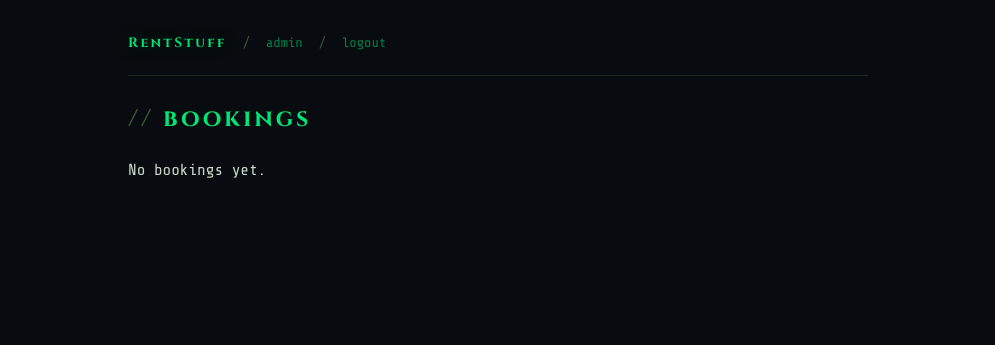
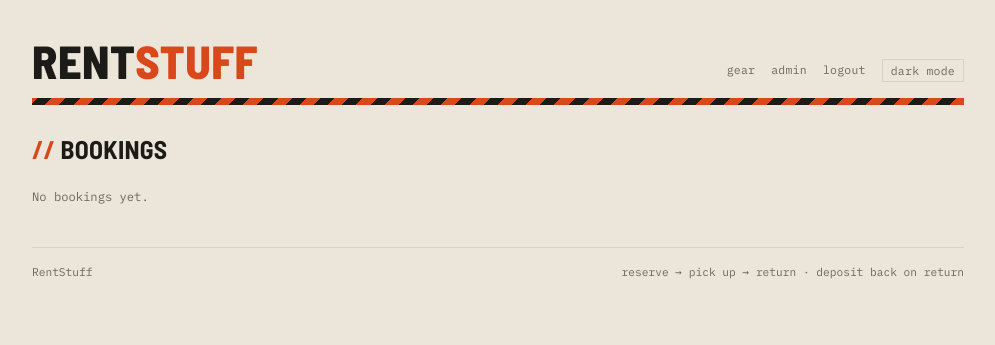
Before and after one commit to REASON-labs/rentstuff, a Flask app: page /admin/bookings in a window 1280 px wide. Shown: the top 345 px of the page, without its empty margins (142-1137 px from the left). Run offline with Flask 3, Linux system fonts and the light colour scheme; the visitor is signed in with stand-in values (Sample User, id 1); data that the repository does not hold is empty.

```diff
--- a/app/routes/public.py
+++ b/app/routes/public.py
@@ -1,5 +1,5 @@
 import re
-from datetime import datetime
+from datetime import date, datetime
 
 from flask import (Blueprint, abort, flash, redirect, render_template,
                    request, url_for)
@@ -17,7 +17,9 @@ def _parse_date(value):
 @bp.route("/")
 def index():
     items = models.list_items(active_only=True)
-    return render_template("index.html", items=items)
+    today = date.today()
+    statuses = {i["id"]: models.current_status(i["id"], today) for i in items}
+    return render_template("index.html", items=items, statuses=statuses)
 
 
 @bp.route("/item/<slug>", methods=("GET", "POST"))
--- /dev/null
+++ b/app/static/css/rentstuff.css
@@ -0,0 +1,177 @@
+/* ============================================================================
+   rentstuff.css — the "rental yard" design system
+   ----------------------------------------------------------------------------
+   Warm industrial catalog: concrete paper, ink line-work, safety-orange accent.
+   Brand-neutral and self-contained.
+
+   Theming: light by default, dark via prefers-color-scheme, and an explicit
+   [data-theme="light"|"dark"] on <html> overrides the system preference. The
+   accent orange (--rust) is identical in both modes; only surfaces and text flip.
+
+   Faces (base.html loads them):
+     Barlow Semi Condensed (600/700/800) · Barlow (400/500) · IBM Plex Mono
+   ============================================================================ */
+
+:root {
+  /* accent — fixed in both modes */
+  --rust:        #d8481a;   /* the orange: buttons, rails, hazard, wordmark    */
+  --rust-strong: #b03a12;   /* solid orange that carries white text (pills)     */
+  --on-rust:     #ffffff;
+
+  /* surfaces + text — light */
+  --paper:     #ece6da;
+  --card:      #faf7f0;
+  --ink:       #1c1b18;
+  --ink-2:     #6e675b;
+  --line:      #d8d1c2;
+  --grid:      #f3efe6;
+  --flash-bg:  #f6ddcf;
+  --rust-ink:  #b03a12;     /* orange text/accents, tuned for the surface       */
+  --rust-hover:#b03a12;     /* button hover (darken on light)                   */
+
+  --disp: "Barlow Semi Condensed", system-ui, sans-serif;
+  --body: "Barlow", system-ui, sans-serif;
+  --mono: "IBM Plex Mono", ui-monospace, monospace;
+  --radius: 0;
+}
+
+/* dark surfaces — darker concrete, lighter text, same orange */
+:root[data-theme="dark"] {
+  --paper:     #1b1916;
+  --card:      #24211b;
+  --ink:       #e7e1d4;
+  --ink-2:     #a59c8b;
+  --line:      #3a352d;
+  --grid:      #201d17;
+  --flash-bg:  #33251d;
+  --rust-ink:  #ec6a3e;
+  --rust-hover:#ef7043;     /* button hover (lighten on dark)                   */
+}
+@media (prefers-color-scheme: dark) {
+  :root:not([data-theme="light"]) {
+    --paper:     #1b1916;
+    --card:      #24211b;
+    --ink:       #e7e1d4;
+    --ink-2:     #a59c8b;
+    --line:      #3a352d;
+    --grid:      #201d17;
+    --flash-bg:  #33251d;
+    --rust-ink:  #ec6a3e;
+    --rust-hover:#ef7043;
+  }
+}
+
+*, *::before, *::after { box-sizing: border-box; }
+
+body {
+  margin: 0;
+  background: var(--paper);
+  color: var(--ink);
+  font-family: var(--body);
+  line-height: 1.55;
+  -webkit-font-smoothing: antialiased;
+}
+img, svg { max-width: 100%; display: block; }
+a { color: inherit; text-decoration: none; }
+
+:focus-visible { outline: 2px solid var(--rust); outline-offset: 2px; }
+::selection { background: var(--rust); color: var(--on-rust); }
+
+/* ---- layout ------------------------------------------------------------ */
+.page { max-width: 980px; margin: 0 auto; padding: 2.5rem 1.5rem 4rem; }
+
+/* ---- masthead ---------------------------------------------------------- */
+.mast { display: flex; align-items: flex-end; justify-content: space-between; gap: 1rem; flex-wrap: wrap; }
+.brand { font-family: var(--disp); font-weight: 800; font-size: 2.9rem; line-height: .9; letter-spacing: .01em; text-transform: uppercase; }
+.brand .st { color: var(--rust); }
+.meta-nav { font-family: var(--mono); font-size: .72rem; color: var(--ink-2); letter-spacing: .02em; display: flex; gap: 1rem; align-items: center; }
+.meta-nav a:hover { color: var(--rust); }
+.theme-toggle { font-family: var(--mono); font-size: .72rem; text-transform: lowercase; letter-spacing: .02em; color: var(--ink-2); background: transparent; border: 1px solid var(--line); padding: .18rem .5rem; cursor: pointer; }
+.theme-toggle:hover { color: var(--rust); border-color: var(--rust); }
+.hazard { height: 7px; margin: 1rem 0 1.5rem; background: repeating-linear-gradient(-45deg, var(--rust) 0 10px, var(--ink) 10px 20px); }
+
+/* ---- typography -------------------------------------------------------- */
+.tagline { font-family: var(--disp); font-weight: 700; font-size: 1.7rem; line-height: 1; color: var(--rust); text-transform: uppercase; letter-spacing: .01em; margin: 0 0 .45rem; }
+.sub { font-size: .95rem; color: var(--ink-2); max-width: 54ch; margin: 0 0 1.75rem; }
+.title { font-family: var(--disp); font-weight: 700; font-size: 1.6rem; text-transform: uppercase; letter-spacing: .01em; margin: 0 0 1.25rem; }
+.title .st { color: var(--rust); }
+.back { font-family: var(--mono); font-size: .74rem; color: var(--ink-2); margin: 0 0 1.25rem; }
+.back a:hover { color: var(--rust); }
+
+/* ---- catalog grid ------------------------------------------------------ */
+.grid { display: grid; grid-template-columns: repeat(auto-fit, minmax(290px, 1fr)); gap: 1.1rem; }
+.item { background: var(--card); border: 1px solid var(--line); border-top: 3px solid var(--rust); display: flex; flex-direction: column; }
+
+.thumb {
+  position: relative; aspect-ratio: 4 / 3; border-bottom: 1px solid var(--line);
+  background-color: var(--grid);
+  background-image: linear-gradient(var(--line) .5px, transparent .5px),
+                    linear-gradient(90deg, var(--line) .5px, transparent .5px);
+  background-size: 18px 18px; background-position: center; overflow: hidden;
+}
+.thumb svg { position: absolute; inset: 0; width: 100%; height: 100%; padding: 14% 12%; }
+.thumb .photo { position: absolute; inset: 0; width: 100%; height: 100%; object-fit: cover; padding: 0; }
+.thumb--lg { aspect-ratio: 4 / 3; }
+
+.pill { position: absolute; top: .6rem; left: .6rem; font-family: var(--mono); font-size: .62rem; font-weight: 500; text-transform: uppercase; letter-spacing: .07em; padding: .28rem .5rem; }
+.pill.avail { background: var(--rust-strong); color: var(--on-rust); }
+.pill.out   { background: var(--line); color: var(--ink-2); }
+.aid { position: absolute; top: .6rem; right: .6rem; font-family: var(--mono); font-size: .62rem; color: var(--rust-ink); letter-spacing: .05em; }
+
+.body { padding: .95rem 1rem 1.05rem; display: flex; flex-direction: column; flex: 1; }
+.name { font-family: var(--disp); font-weight: 700; font-size: 1.4rem; line-height: 1; margin: 0 0 .7rem; }
+.name--lg { font-size: 2rem; margin-bottom: .8rem; }
+.spec { font-family: var(--mono); font-size: .74rem; color: var(--ink); border-top: 1px dashed var(--line); padding-top: .7rem; margin-bottom: .9rem; display: flex; flex-wrap: wrap; gap: .15rem .6rem; }
+.spec .rate { color: var(--rust-ink); font-weight: 500; }
+.spec .k { color: var(--ink-2); }
+
+.actions { display: flex; gap: .6rem; margin-top: auto; flex-wrap: wrap; }
+
+/* ---- buttons (work on <a> and <button>) -------------------------------- */
+.btn { display: inline-block; font-family: var(--disp); font-weight: 600; font-size: .9rem; text-transform: uppercase; letter-spacing: .03em; padding: .55rem 1rem; cursor: pointer; border: 1px solid var(--rust); background: var(--rust); color: var(--on-rust); }
+.btn:hover { background: var(--rust-hover); border-color: var(--rust-hover); }
+.btn.ghost { background: transparent; color: var(--ink); border-color: var(--line); }
+.btn.ghost:hover { border-color: var(--ink); color: var(--ink); }
+.btn.dis { background: transparent; color: var(--ink-2); border-color: var(--line); cursor: default; }
+
+/* ---- detail view ------------------------------------------------------- */
+.detail { display: grid; grid-template-columns: minmax(0, 340px) 1fr; gap: 1.75rem; align-items: start; }
+.detail .thumb { border: 1px solid var(--line); border-top: 3px solid var(--rust); }
+@media (max-width: 640px) { .detail { grid-template-columns: 1fr; } }
+
+/* ---- forms ------------------------------------------------------------- */
+.reserve { margin-top: 1.25rem; }
+.field { margin-bottom: .75rem; }
+.two { display: grid; grid-template-columns: 1fr 1fr; gap: .75rem; }
+label { display: block; font-family: var(--mono); font-size: .72rem; color: var(--ink-2); text-transform: uppercase; letter-spacing: .04em; margin: 0 0 .3rem; }
+input, textarea, select {
+  width: 100%; background: var(--card); color: var(--ink); border: 1px solid var(--line);
+  border-radius: var(--radius); padding: .55rem .6rem; font-family: var(--body); font-size: .92rem;
+  transition: border-color 140ms ease;
+}
+input:focus, textarea:focus, select:focus { outline: none; border-color: var(--rust); }
+::placeholder { color: var(--ink-2); opacity: .7; }
+
+/* ---- admin panels / tables -------------------------------------------- */
+.panel { background: var(--card); border: 1px solid var(--line); border-top: 3px solid var(--rust); padding: 1.1rem 1.15rem; margin-bottom: 1rem; }
+.panel h2 { font-family: var(--disp); font-weight: 700; font-size: 1.05rem; text-transform: uppercase; letter-spacing: .03em; color: var(--rust-ink); margin: 0 0 .75rem; }
+.meta { font-family: var(--mono); font-size: .76rem; color: var(--ink-2); }
+table { width: 100%; border-collapse: collapse; font-family: var(--mono); font-size: .78rem; }
+th, td { text-align: left; padding: .5rem .55rem; border-bottom: 1px solid var(--line); }
+th { color: var(--ink-2); font-weight: 400; text-transform: uppercase; letter-spacing: .03em; }
+.owed { color: var(--rust-ink); font-weight: 500; }
+.inline-form { display: inline; }
+
+/* ---- flash ------------------------------------------------------------- */
+.flash { border: 1px solid var(--rust); border-left-width: 3px; color: var(--rust-ink); background: var(--flash-bg); padding: .6rem .9rem; font-size: .88rem; margin-bottom: 1rem; }
+.flash--error { border-color: var(--rust-strong); }
+
+/* ---- footer ------------------------------------------------------------ */
+.foot { margin-top: 2.5rem; padding-top: 1rem; border-top: 1px solid var(--line); font-family: var(--mono); font-size: .7rem; color: var(--ink-2); display: flex; justify-content: space-between; flex-wrap: wrap; gap: .5rem; }
+
+/* ---- shared svg diagram strokes (used by the item partials) ------------ */
+svg .ln  { fill: none; stroke: var(--ink);   stroke-width: 3;   stroke-linecap: round; stroke-linejoin: round; }
+svg .ln2 { fill: none; stroke: var(--ink-2); stroke-width: 2.2; stroke-linecap: round; stroke-linejoin: round; }
+svg .fl  { fill: var(--ink); opacity: .05; }
+svg .ac  { fill: none; stroke: var(--rust);  stroke-width: 3;   stroke-linecap: round; stroke-linejoin: round; }
+svg .acf { fill: var(--rust); }
--- a/app/static/css/style.css
+++ /dev/null
@@ -1,86 +0,0 @@
-/* RentStuff — carries the jaybb.com terminal tokens so the self-hosted app
-   wears the same skin as the main site. */
-:root {
-  --surface-bg: #080b0f;
-  --surface-card: #0d1117;
-  --surface-card-hover: #0f1a0f;
-  --surface-border: #1a2a1a;
-  --text-primary: #c8d8c8;
-  --text-dim: #3d5a3d;
-  --text-signal: #ff3c6e;
-  --accent-primary: #00e676;
-  --accent-primary-dim: #00804a;
-  --font-mono: "Share Tech Mono", ui-monospace, monospace;
-  --font-display: "Cinzel", serif;
-  --glow-green: 0 0 18px rgba(0, 230, 118, 0.25);
-}
-
-* { box-sizing: border-box; }
-
-body {
-  margin: 0;
-  background: var(--surface-bg);
-  color: var(--text-primary);
-  font-family: var(--font-mono);
-  line-height: 1.6;
-}
-
-.wrap { max-width: 780px; margin: 0 auto; padding: 2rem 1.25rem 4rem; }
-
-a { color: var(--accent-primary-dim); text-decoration: none; }
-a:hover { color: var(--accent-primary); }
-
-.brand {
-  font-family: var(--font-display);
-  font-weight: 700;
-  letter-spacing: 0.18em;
-  color: var(--accent-primary);
-  text-shadow: var(--glow-green);
-}
-
-nav.top {
-  display: flex; gap: 1rem; flex-wrap: wrap;
-  padding-bottom: 1.25rem; margin-bottom: 1.5rem;
-  border-bottom: 1px solid var(--surface-border);
-  font-size: 0.85rem;
-}
-nav.top .sep { color: var(--text-dim); }
-
-.boot { color: var(--text-dim); font-size: 0.75rem; letter-spacing: 0.06em; margin-bottom: 1.25rem; }
-.title { font-family: var(--font-display); font-weight: 700; font-size: 1.5rem; letter-spacing: 0.12em; margin: 0 0 1.25rem; }
-.title .dim { color: var(--text-dim); }
-.title .grn { color: var(--accent-primary); }
-
-.card {
-  background: var(--surface-card);
-  border: 1px solid var(--surface-border);
-  border-left: 2px solid var(--accent-primary-dim);
-  padding: 1.25rem; margin-bottom: 0.75rem;
-}
-.card h3 { font-family: var(--font-display); color: var(--accent-primary); margin: 0 0 0.4rem; letter-spacing: 0.05em; }
-.card .meta { color: var(--text-dim); font-size: 0.8rem; }
-.tag { color: var(--text-signal); font-weight: bold; font-size: 0.78rem; letter-spacing: 0.06em; }
-
-label { display: block; color: var(--text-dim); font-size: 0.8rem; margin: 0.75rem 0 0.25rem; }
-input, textarea, select {
-  width: 100%; background: var(--surface-bg); color: var(--text-primary);
-  border: 1px solid var(--surface-border); padding: 0.5rem 0.6rem;
-  font-family: var(--font-mono); font-size: 0.9rem;
-}
-
-button, .btn {
-  display: inline-block; cursor: pointer; font-family: var(--font-mono);
-  background: transparent; color: var(--accent-primary);
-  border: 1px solid var(--accent-primary-dim); padding: 0.5rem 0.9rem;
-  font-size: 0.85rem; margin-top: 0.75rem;
-}
-button:hover, .btn:hover { background: var(--surface-card-hover); border-color: var(--accent-primary); }
-.btn-ghost { color: var(--text-dim); border-color: var(--surface-border); }
-
-.flash { border: 1px solid var(--accent-primary-dim); color: var(--accent-primary); padding: 0.6rem 0.9rem; margin-bottom: 1rem; font-size: 0.85rem; }
-
-table { width: 100%; border-collapse: collapse; font-size: 0.85rem; }
-th, td { text-align: left; padding: 0.5rem 0.6rem; border-bottom: 1px solid var(--surface-border); }
-th { color: var(--text-dim); font-weight: normal; }
-.owed { color: var(--text-signal); font-weight: bold; }
-.inline-form { display: inline; }
--- a/app/templates/admin/bookings.html
+++ b/app/templates/admin/bookings.html
@@ -1,42 +1,40 @@
 {% extends "base.html" %}
-{% block title %}bookings — RentStuff{% endblock %}
+{% block title %}bookings &mdash; RentStuff{% endblock %}
 {% block body %}
-  <h1 class="title"><span class="dim">//</span> <span class="grn">bookings</span></h1>
+  <h1 class="title"><span class="st">//</span> bookings</h1>
   {% for b in bookings %}
-    <div class="card">
-      <h3>{{ b['item_name'] }} — {{ b['renter_name'] }}</h3>
-      <div class="meta">
-        {{ b['start_date'] }} → {{ b['end_date'] }} ·
-        <strong>{{ b['status'] }}</strong> ·
-        quote {{ '%.2f'|format(b['quoted_amount']) }} ·
-        {% if b['is_paid'] %}<span class="grn">paid ({{ b['payment_method'] }}{% if b['payment_ref'] %} #{{ b['payment_ref'] }}{% endif %})</span>
+    <div class="panel">
+      <h2>{{ b['item_name'] }} &mdash; {{ b['renter_name'] }}</h2>
+      <p class="meta">
+        {{ b['start_date'] }} &rarr; {{ b['end_date'] }} &middot; <strong>{{ b['status'] }}</strong>
+        &middot; quote {{ '%.2f'|format(b['quoted_amount']) }} &middot;
+        {% if b['is_paid'] %}<span style="color:var(--ink)">paid ({{ b['payment_method'] }}{% if b['payment_ref'] %} #{{ b['payment_ref'] }}{% endif %})</span>
         {% else %}<span class="owed">unpaid</span>{% endif %}
-      </div>
-      {% if b['renter_contact'] %}<div class="meta">contact: {{ b['renter_contact'] }}</div>{% endif %}
-      {% if b['notes'] %}<div class="meta">notes: {{ b['notes'] }}</div>{% endif %}
+      </p>
+      {% if b['renter_contact'] %}<p class="meta">contact: {{ b['renter_contact'] }}</p>{% endif %}
+      {% if b['notes'] %}<p class="meta">notes: {{ b['notes'] }}</p>{% endif %}
 
-      <div style="margin-top:0.75rem; display:flex; gap:0.5rem; flex-wrap:wrap">
+      <div class="actions" style="margin-top:.75rem">
         {% for s in ['confirmed','returned','cancelled'] %}
           <form class="inline-form" method="post" action="{{ url_for('admin.booking_status', booking_id=b['id']) }}">
             <input type="hidden" name="csrf_token" value="{{ csrf_token() }}">
             <input type="hidden" name="status" value="{{ s }}">
-            <button class="btn-ghost">mark {{ s }}</button>
+            <button class="btn ghost">mark {{ s }}</button>
           </form>
         {% endfor %}
       </div>
 
       {% if not b['is_paid'] %}
-        <form method="post" action="{{ url_for('admin.booking_paid', booking_id=b['id']) }}" style="margin-top:0.6rem">
+        <form method="post" action="{{ url_for('admin.booking_paid', booking_id=b['id']) }}" style="margin-top:.75rem">
           <input type="hidden" name="csrf_token" value="{{ csrf_token() }}">
-          <label>amount paid</label>
-          <input name="paid_amount" type="number" step="0.01" value="{{ '%.2f'|format(b['quoted_amount']) }}">
-          <label>method</label>
-          <select name="payment_method">
-            <option>cash</option><option>venmo</option><option value="zoho">zoho invoice</option><option>stripe</option>
-          </select>
-          <label>reference (Zoho invoice # / note)</label>
-          <input name="payment_ref">
-          <button type="submit">$ mark_paid</button>
+          <div class="two">
+            <div class="field"><label>amount paid</label><input name="paid_amount" type="number" step="0.01" value="{{ '%.2f'|format(b['quoted_amount']) }}"></div>
+            <div class="field"><label>method</label>
+              <select name="payment_method"><option>cash</option><option>venmo</option><option value="zoho">zoho invoice</option><option>stripe</option></select>
+            </div>
+          </div>
+          <div class="field"><label>reference (invoice # / note)</label><input name="payment_ref"></div>
+          <button class="btn" type="submit">Mark paid</button>
         </form>
       {% endif %}
     </div>
--- a/app/templates/base.html
+++ b/app/templates/base.html
@@ -3,28 +3,58 @@
 <head>
   <meta charset="utf-8">
   <meta name="viewport" content="width=device-width, initial-scale=1">
+  <script>(function(){try{var t=localStorage.getItem('rs-theme');if(t){document.documentElement.setAttribute('data-theme',t);}}catch(e){}})();</script>
   <title>{% block title %}RentStuff{% endblock %}</title>
   <link rel="preconnect" href="https://fonts.googleapis.com">
-  <link href="https://fonts.googleapis.com/css2?family=Cinzel:wght@400;700&family=Share+Tech+Mono&display=swap" rel="stylesheet">
-  <link rel="stylesheet" href="{{ url_for('static', filename='css/style.css') }}">
+  <link rel="preconnect" href="https://fonts.gstatic.com" crossorigin>
+  <link href="https://fonts.googleapis.com/css2?family=Barlow+Semi+Condensed:wght@500;600;700;800&family=Barlow:wght@400;500&family=IBM+Plex+Mono:wght@400;500&display=swap" rel="stylesheet">
+  <link rel="stylesheet" href="{{ url_for('static', filename='css/rentstuff.css') }}">
 </head>
 <body>
-  <div class="wrap">
-    <nav class="top">
-      <a href="{{ url_for('public.index') }}"><span class="brand">RentStuff</span></a>
-      <span class="sep">/</span>
-      <a href="{{ url_for('admin.dashboard') }}">admin</a>
-      {% if session.get('is_admin') %}
-        <span class="sep">/</span>
-        <a href="{{ url_for('auth.logout') }}">logout</a>
-      {% endif %}
-    </nav>
+  <div class="page">
+    <header class="mast">
+      <a class="brand" href="{{ url_for('public.index') }}">Rent<span class="st">Stuff</span></a>
+      <nav class="meta-nav">
+        <a href="{{ url_for('public.index') }}">gear</a>
+        <a href="{{ url_for('admin.dashboard') }}">admin</a>
+        {% if session.get('is_admin') %}<a href="{{ url_for('auth.logout') }}">logout</a>{% endif %}
+        <button id="theme-toggle" class="theme-toggle" type="button" aria-label="Toggle light or dark theme">theme</button>
+      </nav>
+    </header>
+    <div class="hazard"></div>
 
     {% with messages = get_flashed_messages() %}
       {% for m in messages %}<div class="flash">{{ m }}</div>{% endfor %}
     {% endwith %}
 
     {% block body %}{% endblock %}
+
+    <div class="foot">
+      <span>RentStuff</span>
+      <span>reserve &rarr; pick up &rarr; return &middot; deposit back on return</span>
+    </div>
   </div>
+  <script>
+  (function(){
+    var btn = document.getElementById('theme-toggle');
+    if(!btn) return;
+    var mq = window.matchMedia('(prefers-color-scheme: dark)');
+    function effective(){
+      var t = document.documentElement.getAttribute('data-theme');
+      return t ? t : (mq.matches ? 'dark' : 'light');
+    }
+    function render(){ btn.textContent = effective() === 'dark' ? 'light mode' : 'dark mode'; }
+    render();
+    btn.addEventListener('click', function(){
+      var next = effective() === 'dark' ? 'light' : 'dark';
+      document.documentElement.setAttribute('data-theme', next);
+      try { localStorage.setItem('rs-theme', next); } catch(e){}
+      render();
+    });
+    mq.addEventListener('change', function(){
+      try { if(!localStorage.getItem('rs-theme')) render(); } catch(e){}
+    });
+  })();
+  </script>
 </body>
 </html>
```
Also changed, not shown: app/models.py (+17 -0 lines), app/seed.py (+5 -9 lines), app/templates/admin/dashboard.html (+15 -16 lines), app/templates/admin/item_form.html (+14 -13 lines), app/templates/admin/items.html (+7 -5 lines), app/templates/index.html (+39 -14 lines), app/templates/item_detail.html (+32 -22 lines), app/templates/login.html (+6 -8 lines), app/templates/diagrams/_default.svg (added), app/templates/diagrams/bike.svg (added), app/templates/diagrams/camera.svg (added), app/templates/diagrams/cooler.svg (added), app/templates/diagrams/tent.svg (added).
